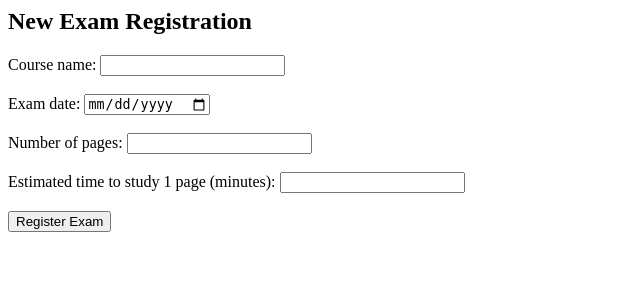
After one commit to victorcalabuig/StudyMar, a Django app: a page that uses StudyMar/StudyMarApp/templates/StudyMarApp/registerExam.html in a window 1280 px wide. The commit adds this page. Shown: the top 300 px of the page, without its empty margins (0-640 px from the left). Run offline with Django 3.2, Linux system fonts and the light colour scheme; data comes from the database, SQL or seed files in the repository; both versions use the stored data as it was after the commit.

Commit message:
Working on the register new course feature, but have to fix the fact that when i registered a course, it registered it twice somehow

```diff
--- a/StudyMar/StudyMarApp/models.py
+++ b/StudyMar/StudyMarApp/models.py
@@ -14,6 +14,7 @@ class Exam(models.Model):
 	course_name = models.CharField(max_length=100)
 	exam_date = models.DateTimeField('Examination Day')
 	pages = models.IntegerField()
+	time_estimate = models.IntegerField(default=40)
 
 	def __str__(self):
 		return self.course_name
--- a/StudyMar/StudyMarApp/templates/StudyMarApp/home.html
+++ b/StudyMar/StudyMarApp/templates/StudyMarApp/home.html
@@ -5,3 +5,7 @@
 	<li><a href="{% url 'StudyMarApp:detail' user.username exam.course_name %}">{{ exam.course_name }}</a></li>
 {% endfor %}
 </ul>
+
+<br><br><br>
+
+<a href="{% url 'StudyMarApp:registerExam' user.username %}"><button>Register new course</button></a>
--- /dev/null
+++ b/StudyMar/StudyMarApp/templates/StudyMarApp/registerExam.html
@@ -0,0 +1,20 @@
+<h2>New Exam Registration</h2>
+
+<form action="{% url 'StudyMarApp:saveExam' user.username %}" method="post">
+{% csrf_token %}
+	<label for="course_name">Course name: </label>
+	<input type="text" name="course_name"> <br> <br>
+
+	<label for="exam_date">Exam date: </label>
+	<input type="date" name="exam_date"> <br> <br>
+
+	<label for="pages">Number of pages: </label>
+	<input type="number" name="pages"> <br> <br>
+
+	<label for="time_estimate">Estimated time to study 1 page (minutes): </label>
+	<input type="number" name="time_estimate"> <br> <br>
+
+	<input type="submit" value="Register Exam">
+
+
+</form>
--- a/StudyMar/StudyMarApp/urls.py
+++ b/StudyMar/StudyMarApp/urls.py
@@ -13,5 +13,8 @@ urlpatterns = [
 
 	path('<username>/home', views.home, name='home'),
 
+	path('<username>/registerExam', views.registerExam, name='registerExam'),
+
+	path('<username>/saveExam', views.saveExam, name='saveExam'),
 
 ]
--- a/StudyMar/StudyMarApp/views.py
+++ b/StudyMar/StudyMarApp/views.py
@@ -50,11 +50,42 @@ def home(request, username):
 	return HttpResponse(template.render(context, request))
 
 
+
+
+def registerExam(request, username):
+	# return HttpResponse("You are in the view to register a course.")
+	user = User.objects.get(username=username)
+	context = {'user':user}
+	template = loader.get_template('StudyMarApp/registerExam.html')
+	return HttpResponse(template.render(context, request))
+
+def saveExam(request, username):
+	# return HttpResponse("you are about to alter the db")
+	course_name = request.POST['course_name']
+	exam_date = request.POST['exam_date']
+	pages = request.POST['pages']
+	time_estimate = request.POST['time_estimate']
+
+
+	user = User.objects.get(username=username)
+	username_id = user.id
+
+	new_exam = Exam(time_estimate=time_estimate, course_name=course_name, exam_date=exam_date, pages=pages, username_id=username_id)
+	new_exam.save()
+
+	return HttpResponseRedirect(reverse('StudyMarApp:home', args=(user.username,)))
+
+
+
 def detail(request, username, course):
 	# return HttpResponse("Estas en la vista detalle del curso %s del usuario %s." % (course, username))
 
 	# Calculate available (recomended) days (exam date -10)
 	exam = Exam.objects.get(course_name=course)
-	days = (exam.exam_date - timezone.now()).days
+	days = (exam.exam_date - timezone.now()).days - 10
+	context = {'exam':exam}
+	template = loader.get_template('StudyMarApp/detail.html')
 
-	return HttpResponse("Estas en la vista detalle del curso %s del usuario %s, y faltan %i días para el examen." % (course, username, days))
+	return HttpResponse(template.render(context, request))
+
+	# return HttpResponse("Estas en la vista detalle del curso %s del usuario %s, y tienes %i días para aprenderte la teoría." % (course, username, days))
```
Also changed, not shown: StudyMar/StudyMarApp/templates/StudyMarApp/detail.html (added, +8 -0 lines), StudyMar/StudyMarApp/migrations/0003_exam_time_estimate.py (added), StudyMar/db.sqlite3.
